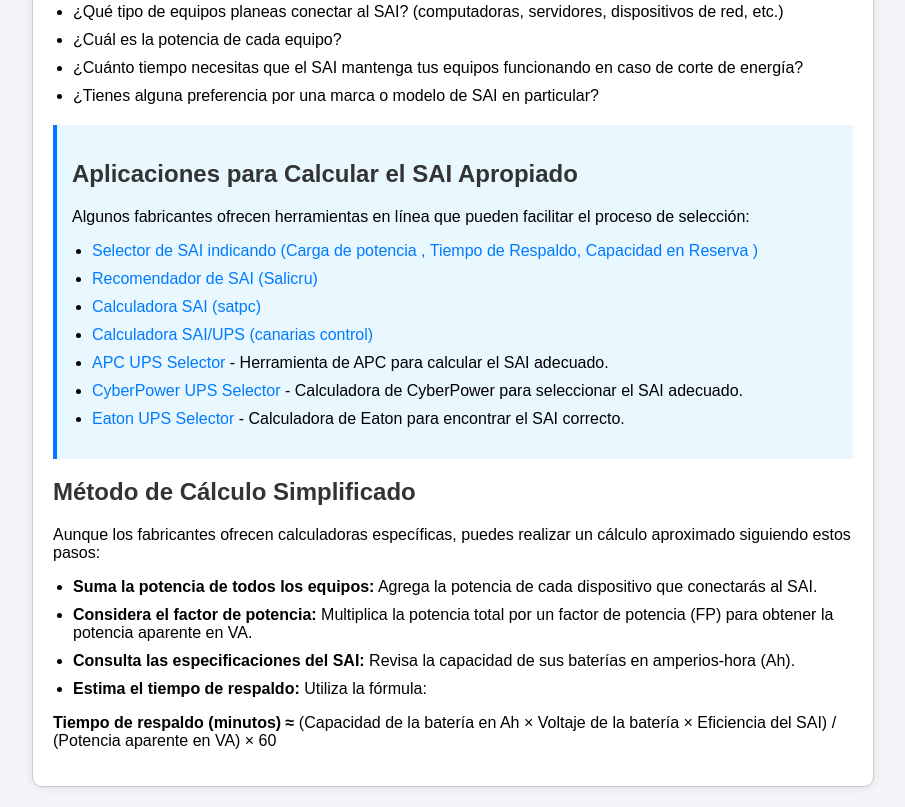
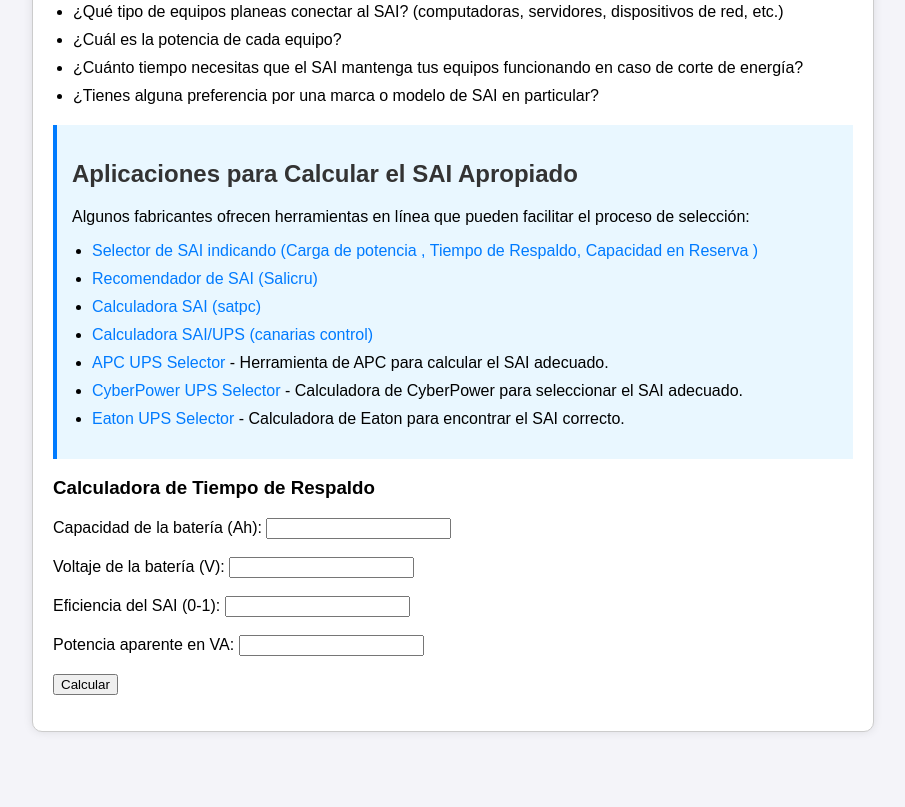
Before and after one commit to profeInformatica101/seginf, a plain HTML site: page u2/SAI/calculo.html in a window 1280 px wide. Shown: the part 504-1311 px from the top of the page, without its empty margins (187-1092 px from the left). After the commit the page ends 1256 px from the top, so only its background shows below. Drawn offline with Linux system fonts and the light colour scheme.

Commit message:
Update calculo.html

```diff
--- a/u2/SAI/calculo.html
+++ b/u2/SAI/calculo.html
@@ -79,17 +79,41 @@
             </ul>
         </div>
 
-        <h2>Método de Cálculo Simplificado</h2>
-        <p>Aunque los fabricantes ofrecen calculadoras específicas, puedes realizar un cálculo aproximado siguiendo estos pasos:</p>
-        <ul>
-            <li><strong>Suma la potencia de todos los equipos:</strong> Agrega la potencia de cada dispositivo que conectarás al SAI.</li>
-            <li><strong>Considera el factor de potencia:</strong> Multiplica la potencia total por un factor de potencia (FP) para obtener la potencia aparente en VA.</li>
-            <li><strong>Consulta las especificaciones del SAI:</strong> Revisa la capacidad de sus baterías en amperios-hora (Ah).</li>
-            <li><strong>Estima el tiempo de respaldo:</strong> Utiliza la fórmula:</li>
-        </ul>
-        <div class="formula">
-            <p><strong>Tiempo de respaldo (minutos) ≈</strong> (Capacidad de la batería en Ah × Voltaje de la batería × Eficiencia del SAI) / (Potencia aparente en VA) × 60</p>
-        </div>
+    <h3>Calculadora de Tiempo de Respaldo</h3>
+    <form id="backupTimeForm">
+        <label for="batteryCapacity">Capacidad de la batería (Ah):</label>
+        <input type="number" id="batteryCapacity" required><br><br>
+
+        <label for="batteryVoltage">Voltaje de la batería (V):</label>
+        <input type="number" id="batteryVoltage" required><br><br>
+
+        <label for="saiEfficiency">Eficiencia del SAI (0-1):</label>
+        <input type="number" id="saiEfficiency" step="0.01" required><br><br>
+
+        <label for="apparentPower">Potencia aparente en VA:</label>
+        <input type="number" id="apparentPower" required><br><br>
+
+        <button type="button" onclick="calculateBackupTime()">Calcular</button>
+    </form>
+
+    <p id="result"></p>
+
+    <script>
+        function calculateBackupTime() {
+            const batteryCapacity = parseFloat(document.getElementById("batteryCapacity").value);
+            const batteryVoltage = parseFloat(document.getElementById("batteryVoltage").value);
+            const saiEfficiency = parseFloat(document.getElementById("saiEfficiency").value);
+            const apparentPower = parseFloat(document.getElementById("apparentPower").value);
+
+            if (!batteryCapacity || !batteryVoltage || !saiEfficiency || !apparentPower) {
+                document.getElementById("result").textContent = "Por favor, completa todos los campos correctamente.";
+                return;
+            }
+
+            const backupTime = (batteryCapacity * batteryVoltage * saiEfficiency) / apparentPower * 60;
+            document.getElementById("result").textContent = `Tiempo de respaldo aproximado: ${backupTime.toFixed(2)} minutos`;
+        }
+    </script>
     </div>
 </body>
 </html>
```
